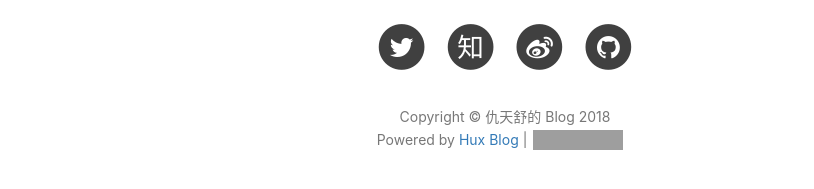
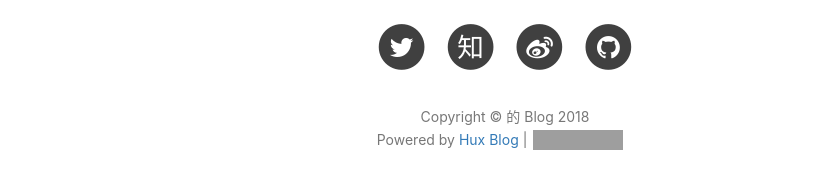
Before and after one commit to qiutianshu/qiutianshu.github.io, a Jekyll site: the page built from index.html, in a window 1280 px wide and 900 px high, scrolled down 2287 px. Shown: the part 656-845 px from the top of the window, without its empty margins (135-949 px from the left). Built offline with Jekyll 4.4.1, drawn with Linux system fonts in a browser that asks for light colours; nearby versions of some CDN libraries; the list of posts is cut into pages by our own code; comment, search, counter and statistics services are not loaded; some of the changed text lies outside the part shown; grey boxes are pictures that could not be loaded.

Commit message:
third commit

```diff
--- a/_config.yml
+++ b/_config.yml
@@ -1,5 +1,5 @@
 # Site settings
-title: 仇天舒的 Blog
+title: 的 Blog
 SEOTitle: 仇天舒的博客 | Qts Blog
 header-img: img/home-bg.jpg
 email: 1270566865@qq.com
```
